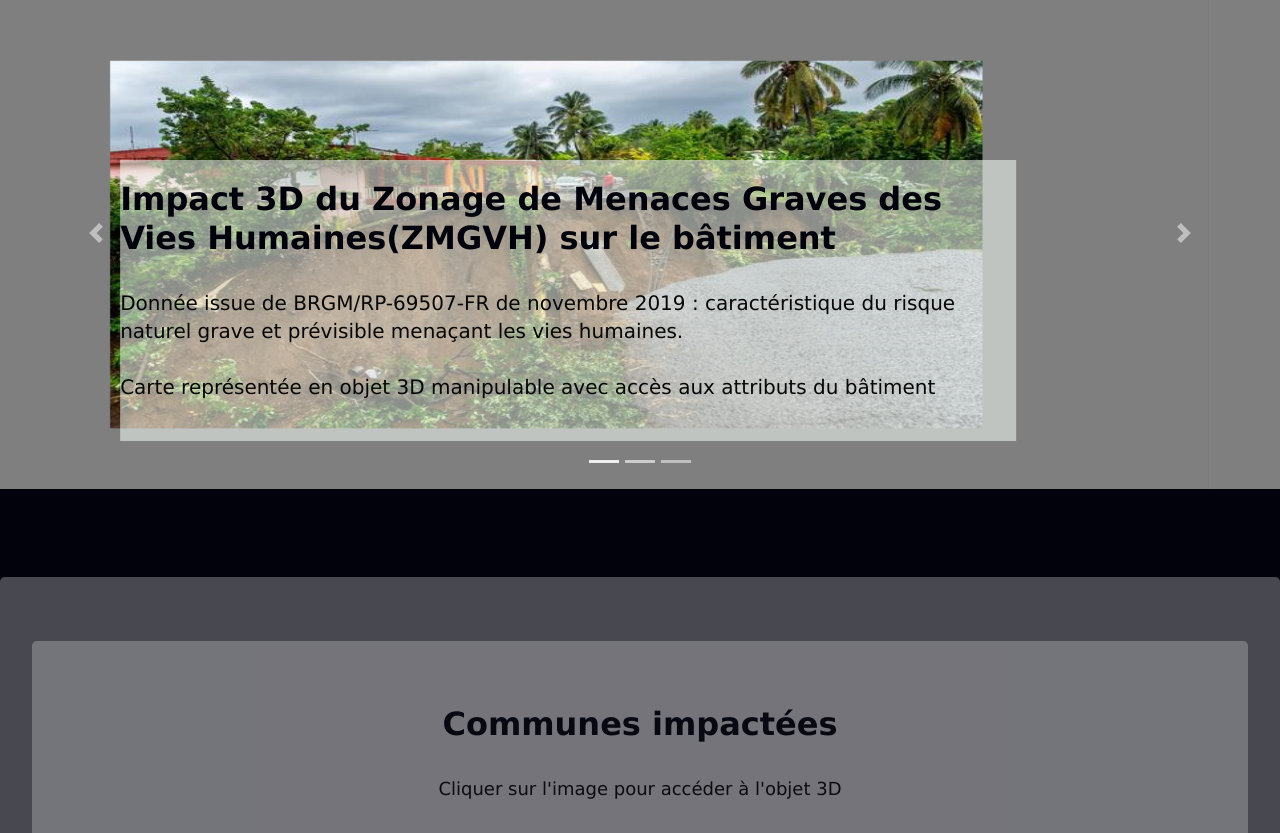
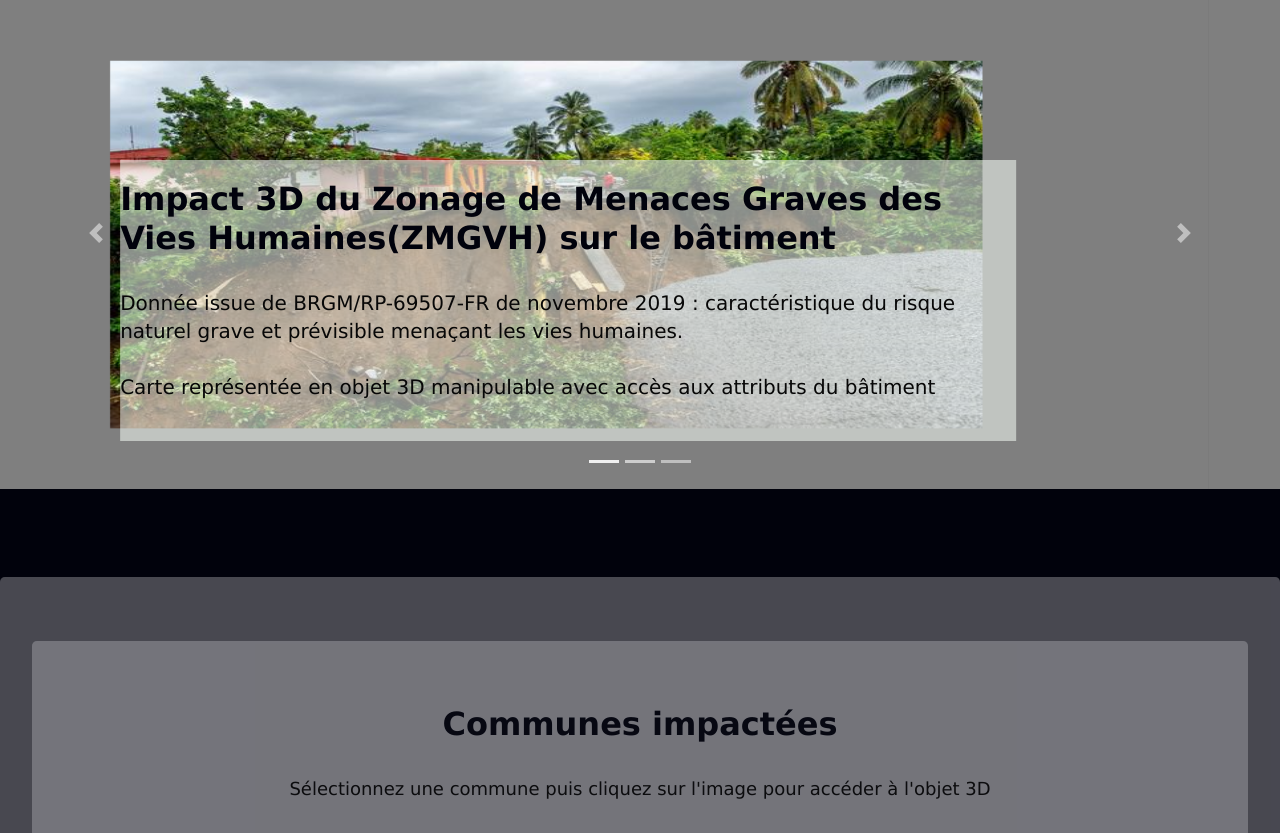
Before and after one commit to SIG-DEAL971/Atlas3DZMGVH, a plain HTML site: page index.html in a window 1280 px wide. Shown: the part 119-952 px from the top of the page. Drawn offline with nearby package versions, Linux system fonts and the light colour scheme.

Commit message:
Update index.html

```diff
--- a/index.html
+++ b/index.html
@@ -69,7 +69,7 @@
       <section class="jumbotron text-center">
          <div class="jumbotron">
             <h2 id="titre">Communes impactées</h2><br/>
-            <p>Cliquer sur l'image pour accéder à l'objet 3D</p><br/>
+            <p>Sélectionnez une commune puis cliquez sur l'image pour accéder à l'objet 3D</p><br/>
             <p><strong> Pour manipuler la carte 3D :</strong><br/>
                 Rotation de la carte : <em> gauche + souris ou shift + flèches</em><br/>
                 Zoom : <em>molette à souris ou shift + ctrl + flèches</em><br/>
```
